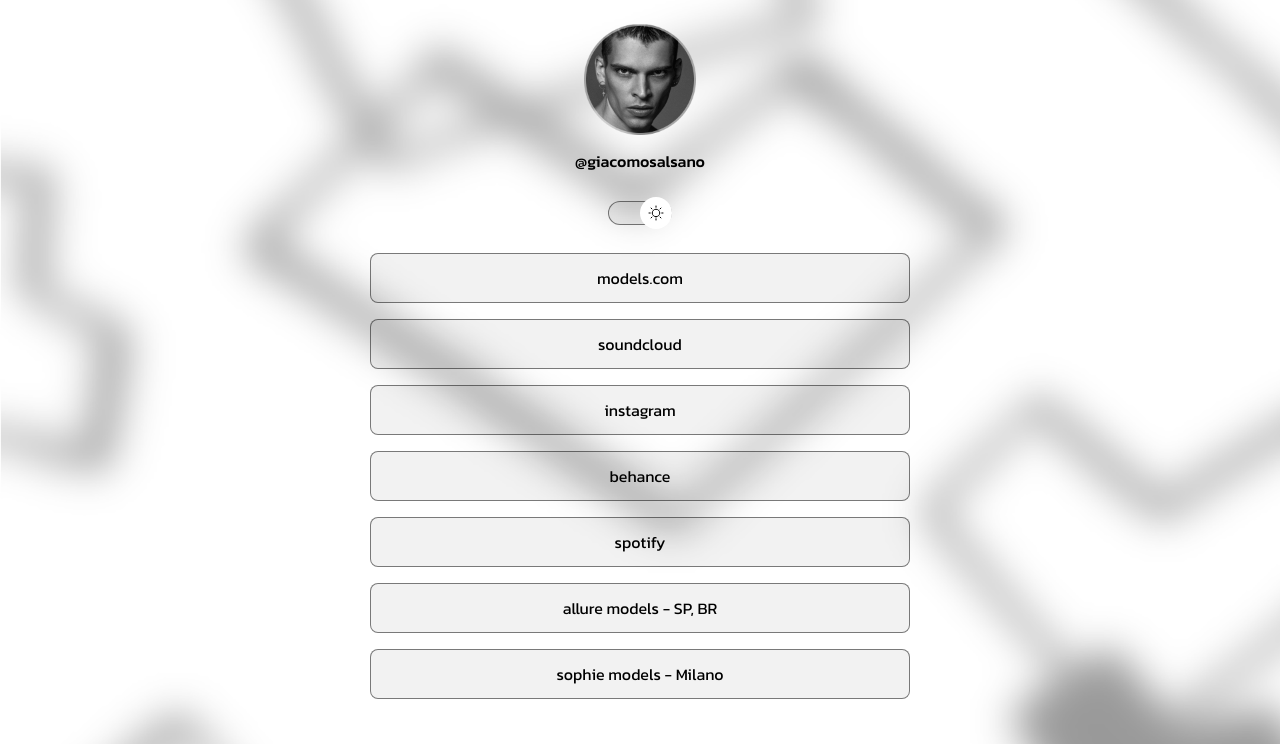
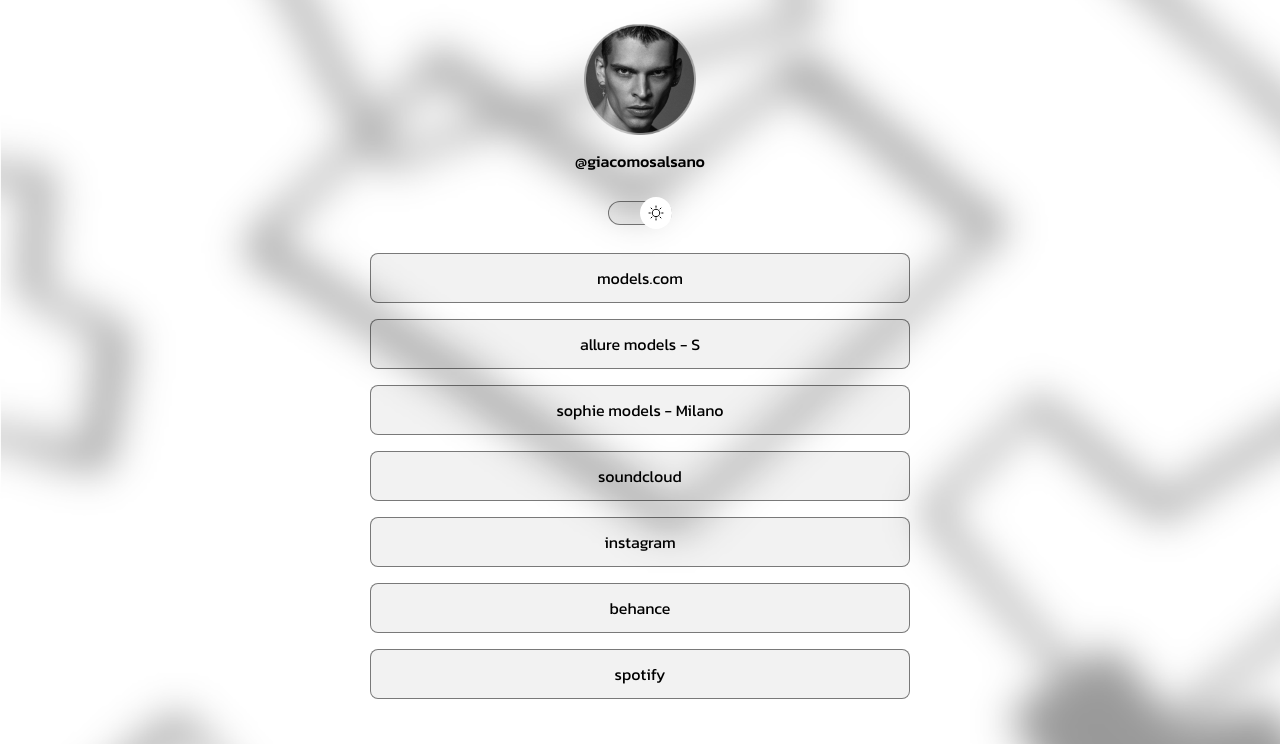
Before and after one commit to giacomosalsano/linktree, a plain HTML site: page index.html in a window 1280 px wide. Shown: the top 744 px of the page. Drawn offline with nearby package versions, Linux system fonts and the light colour scheme.

Commit message:
Update index.html
organized links

```diff
--- a/index.html
+++ b/index.html
@@ -36,6 +36,14 @@
                 <a href="https://models.com/models/giacomo-salsano" target="_blank">models.com</a>
             </li>
 
+            <li id="li_allure">
+                <a href="https://emodel.pro/Home/Portifolio/2b0493e7-265c-45cc-ba06-a36a377757af" target="_blank">allure models - S</a>
+            </li>
+
+            <li id="li_sophieModels">
+                <a href="https://www.sophiemodels.com/men-board/718-giacomo-s" target="_blank">sophie models - Milano</a>
+            </li>
+
             <li id="li_soundcloud">
                 <a href="https://soundcloud.com/gs_r" target="_blank">soundcloud</a>
             </li>
@@ -52,13 +60,7 @@
                 <a href="https://open.spotify.com/user/grsalsano/playlists" target="_blank">spotify</a>
             </li>
 
-            <li id="li_allure">
-                <a href="https://emodel.pro/Home/Portifolio/2b0493e7-265c-45cc-ba06-a36a377757af" target="_blank">allure models - SP, BR</a>
-            </li>
 
-            <li id="li_sophieModels">
-                <a href="https://www.sophiemodels.com/men-board/718-giacomo-s" target="_blank">sophie models - Milano</a>
-            </li>
 
         </ul>
 
```
